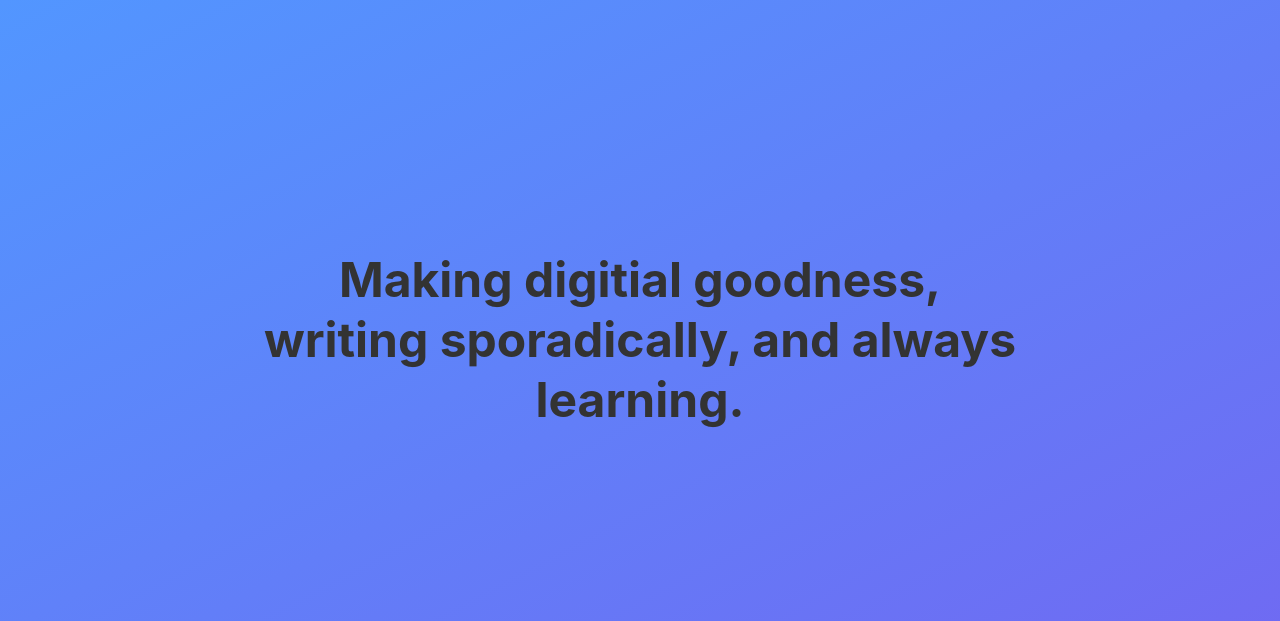
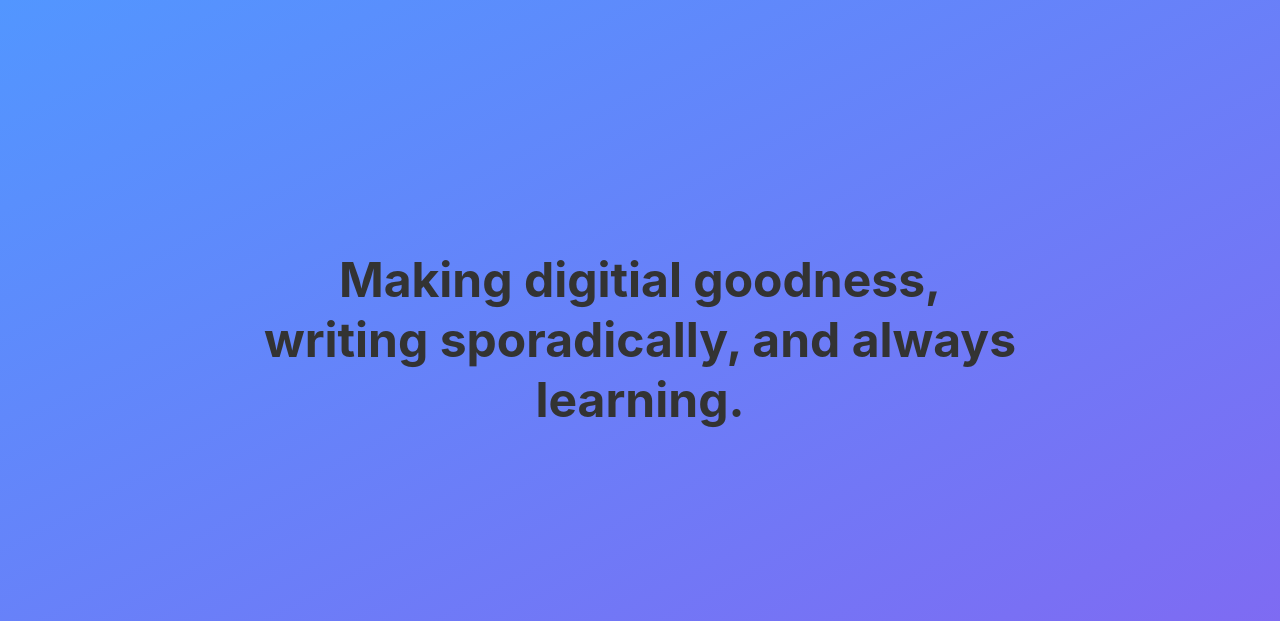
Before and after one commit to jawnyawns/jawnyawns.github.io, a plain HTML site: page index.html in a window 1280 px wide. Shown: the top 621 px of the page. Drawn offline with nearby package versions, Linux system fonts and the light colour scheme.

Commit message:
Make gradient more vivid

```diff
--- a/styles/custom.css
+++ b/styles/custom.css
@@ -5,8 +5,8 @@
 ::-moz-selection {
   background: #2979ff; color: #fff; }
 .bg-grad { background: #5292ff;
-background: -webkit-linear-gradient(to left top, #7069f2, #5296ff);
-background: linear-gradient(to left top, #7069f2, #5296ff);}
+background: -webkit-linear-gradient(to left top, #8069f2, #5296ff);
+background: linear-gradient(to left top, #8069f2, #5296ff);}
 .acc { color: #f03488; }
 .f00 { font-size: 1em; }
 .vh-85 { height: 85vh; }
```
